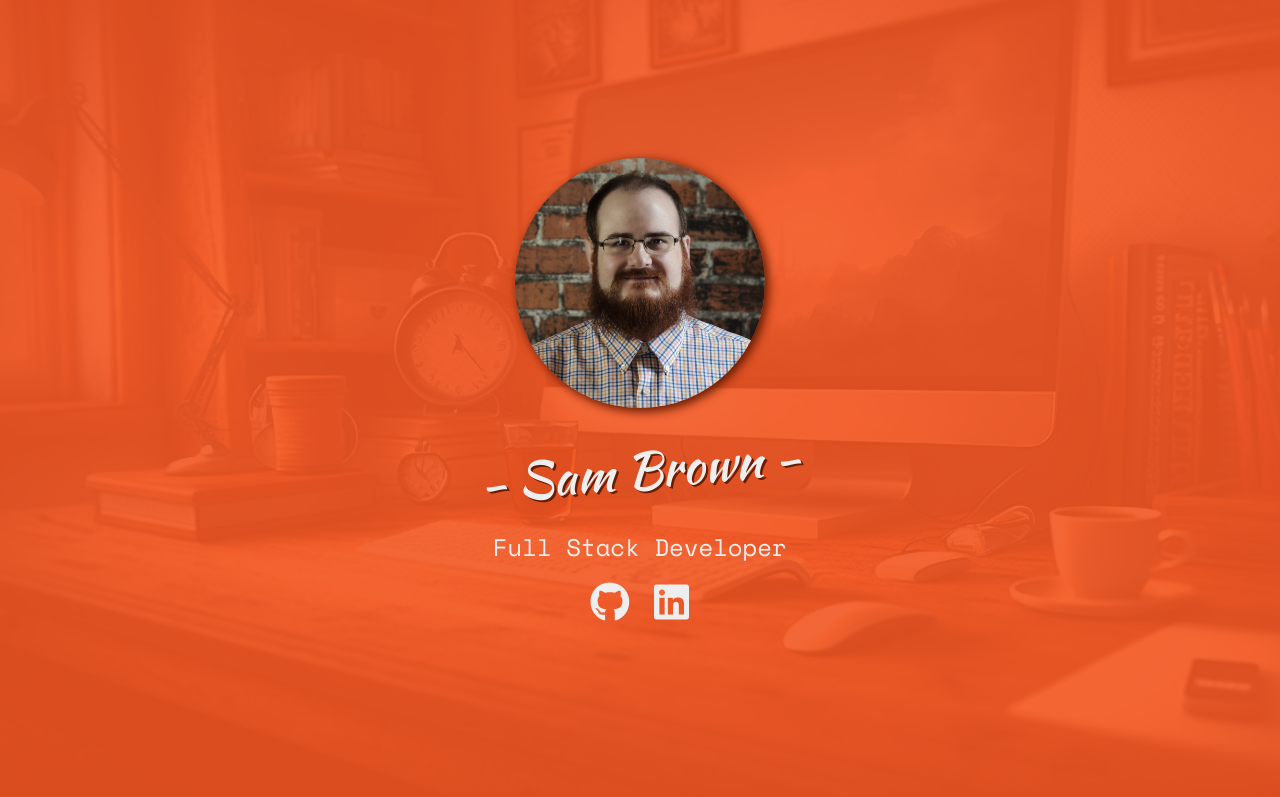
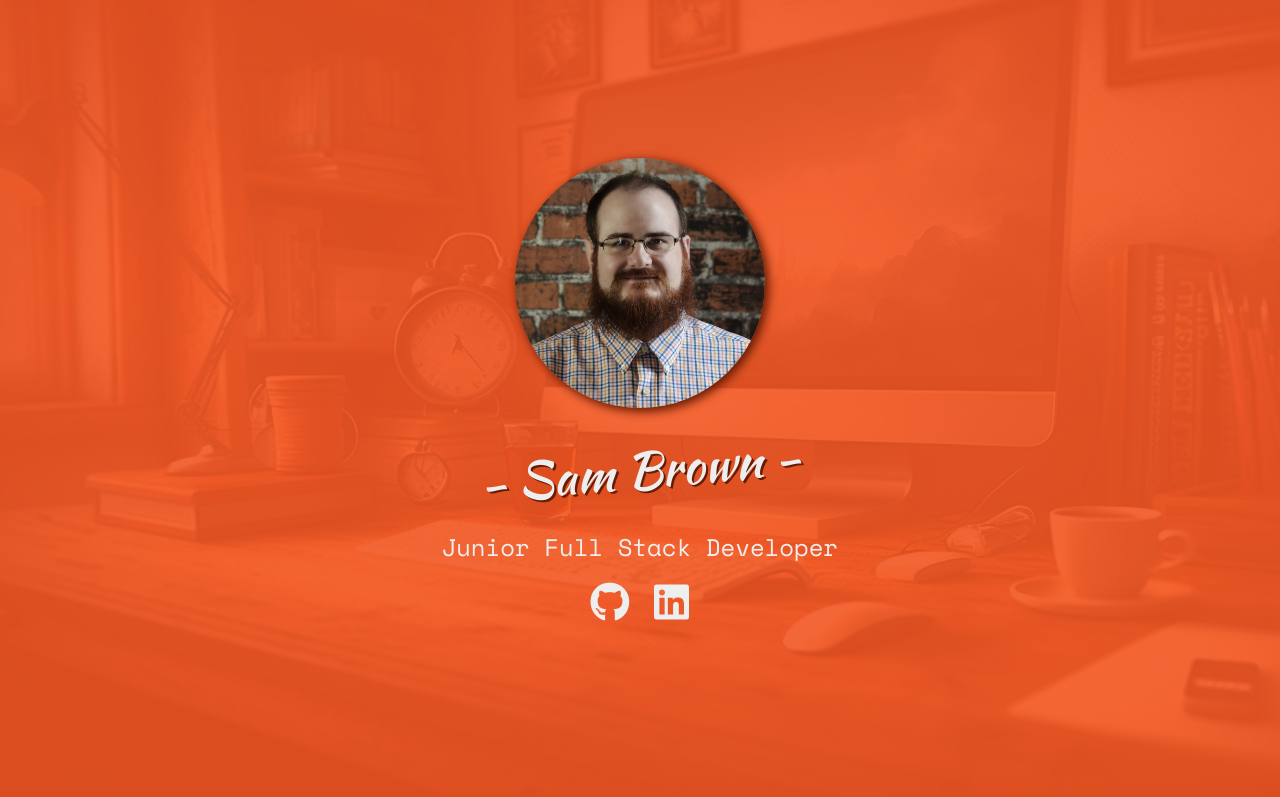
Before and after one commit to SamBrownCoding/Portfolio, a plain HTML site: page index.html in a window 1280 px wide. Shown: the top 797 px of the page. Drawn offline with nearby package versions, Linux system fonts and the light colour scheme.

Commit message:
Update index.html

```diff
--- a/index.html
+++ b/index.html
@@ -32,7 +32,7 @@
                         </div>
                         <div class="title animate__animated animate__zoomIn animate__delay-1s">
                             <h3>
-                                <span>Full Stack Developer</span>
+                                <span>Junior Full Stack Developer</span>
                             </h3>
                             <p></p>
                         </div>
```
